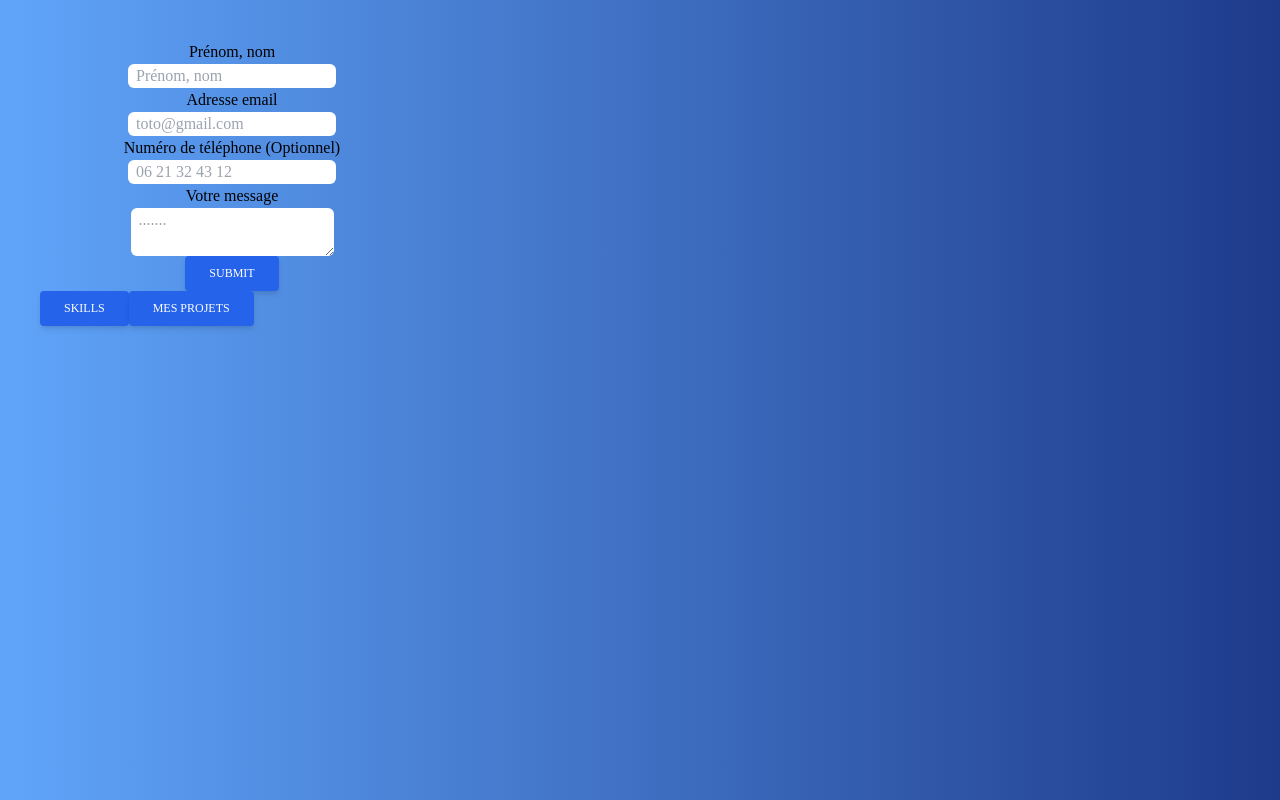
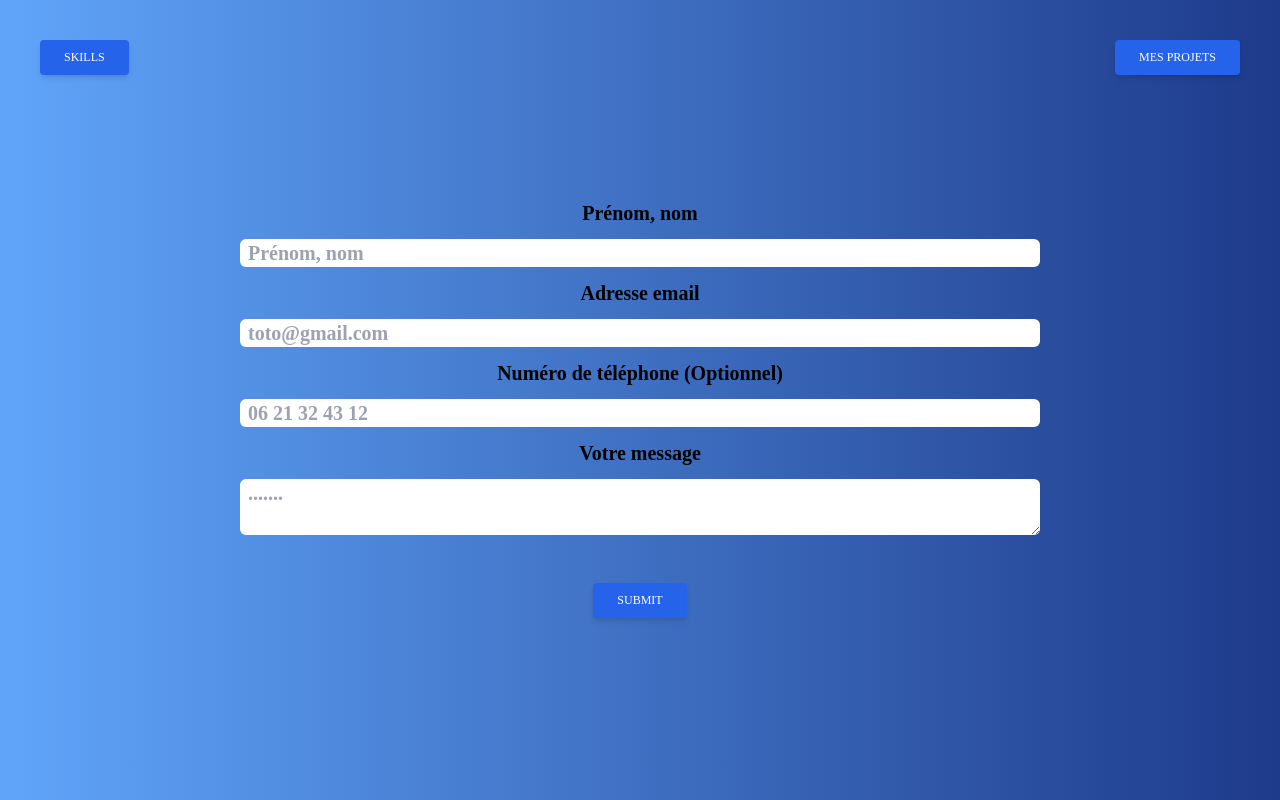
Before and after one commit to moumax/marc-lantol, a React (Create React App) app: page /contact in a window 1280 px wide. Built offline with nearby package versions, Linux system fonts and the light colour scheme.

Commit message:
Change display for buttons left and right

```diff
--- a/src/pages/About/About.jsx
+++ b/src/pages/About/About.jsx
@@ -13,6 +13,10 @@ export function About() {
 
   return (
     <div>
+      <div className="flex justify-between mb-36">
+        <Button onClick={() => navigate("/")}>Accueil</Button>
+        <Button onClick={() => navigate("/contact")}>Contactez moi</Button>
+      </div>
       <h2 className="text-3xl m-4 text-center">Soft skills</h2>
       <div className="flex gap-20 justify-center mb-10">
         {SoftSkill.map((skill) => (
@@ -31,8 +35,6 @@ export function About() {
           <Hobbies like={like} key={like.id} />
         ))}
       </div>
-      <Button onClick={() => navigate("/")}>Accueil</Button>
-      <Button onClick={() => navigate("/contact")}>Contactez moi</Button>
     </div>
   );
 }
--- a/src/pages/Contact/Contact.jsx
+++ b/src/pages/Contact/Contact.jsx
@@ -16,37 +16,52 @@ export function Contact() {
   }
 
   return (
-    <>
-      <form className="flex flex-col w-96 items-center" onSubmit={handleSubmit}>
-        <label for="full-name">Prénom, nom</label>
+    <div>
+      <div className="flex justify-between mb-28">
+        <Button onClick={() => navigate("/about")}>Skills</Button>
+        <Button onClick={() => navigate("/projects")}>Mes projets</Button>
+      </div>
+      <form
+        className="flex flex-col w-full items-center justify-center text-xl font-bold"
+        onSubmit={handleSubmit}
+      >
+        <label className="m-3" for="full-name">
+          Prénom, nom
+        </label>
         <input
-          className=" rounded-md pl-2"
+          className=" rounded-md pl-2 w-2/3"
           type="text"
           name="name"
           id="full-name"
           placeholder="Prénom, nom"
           required=""
         ></input>
-        <label htmlFor="email">Adresse email</label>
+        <label className="m-3" htmlFor="email">
+          Adresse email
+        </label>
         <input
-          className=" rounded-md  pl-2"
+          className=" rounded-md  pl-2 w-2/3"
           id="email"
           type="email"
           name="email"
           placeholder="toto@gmail.com"
         />
-        <label for="telephone">Numéro de téléphone (Optionnel)</label>
+        <label className="m-3" for="telephone">
+          Numéro de téléphone (Optionnel)
+        </label>
         <input
-          className=" rounded-md pl-2"
+          className=" rounded-md pl-2 w-2/3"
           type="telephone"
           name="telephone"
           id="telephone"
           placeholder="06 21 32 43 12"
         ></input>
         <ValidationError prefix="Email" field="email" errors={state.errors} />
-        <label for="message">Votre message</label>
+        <label className="m-3" for="message">
+          Votre message
+        </label>
         <textarea
-          className=" rounded-md pl-2"
+          className=" rounded-md pl-2 w-2/3 mb-12"
           id="message"
           name="message"
           placeholder="......."
@@ -60,8 +75,6 @@ export function Contact() {
           Submit
         </Button>
       </form>
-      <Button onClick={() => navigate("/about")}>Skills</Button>
-      <Button onClick={() => navigate("/projects")}>Mes projets</Button>
-    </>
+    </div>
   );
 }
--- a/src/pages/Projects/Projects.jsx
+++ b/src/pages/Projects/Projects.jsx
@@ -6,9 +6,12 @@ import PortfolioDatas from "../../datas/PortfolioDatas";
 export function Projects() {
   const navigate = useNavigate();
   return (
-    //mx-auto to on div and image to center image
-    <div className="flex flex-col items-center  mx-auto">
-      <h1 className="text-6xl mb-14">Mes projects</h1>
+    <div className="flex flex-col">
+      <div className="flex justify-between mb-10">
+        <Button onClick={() => navigate("/contact")}>Me contacter</Button>
+        <Button onClick={() => navigate("/")}>Suivant</Button>
+      </div>
+      <h1 className="text-6xl mb-14 text-center">Mes projects</h1>
       {PortfolioDatas.map((data) => (
         <div className="flex flex-col items-center">
           <h2 className="text-4xl mb-5">{data.titre}</h2>
@@ -39,8 +42,6 @@ export function Projects() {
           </ul>
         </div>
       ))}
-      <Button onClick={() => navigate("/contact")}>Me contacter</Button>
-      <Button onClick={() => navigate("/")}>Suivant</Button>
     </div>
   );
 }
```
